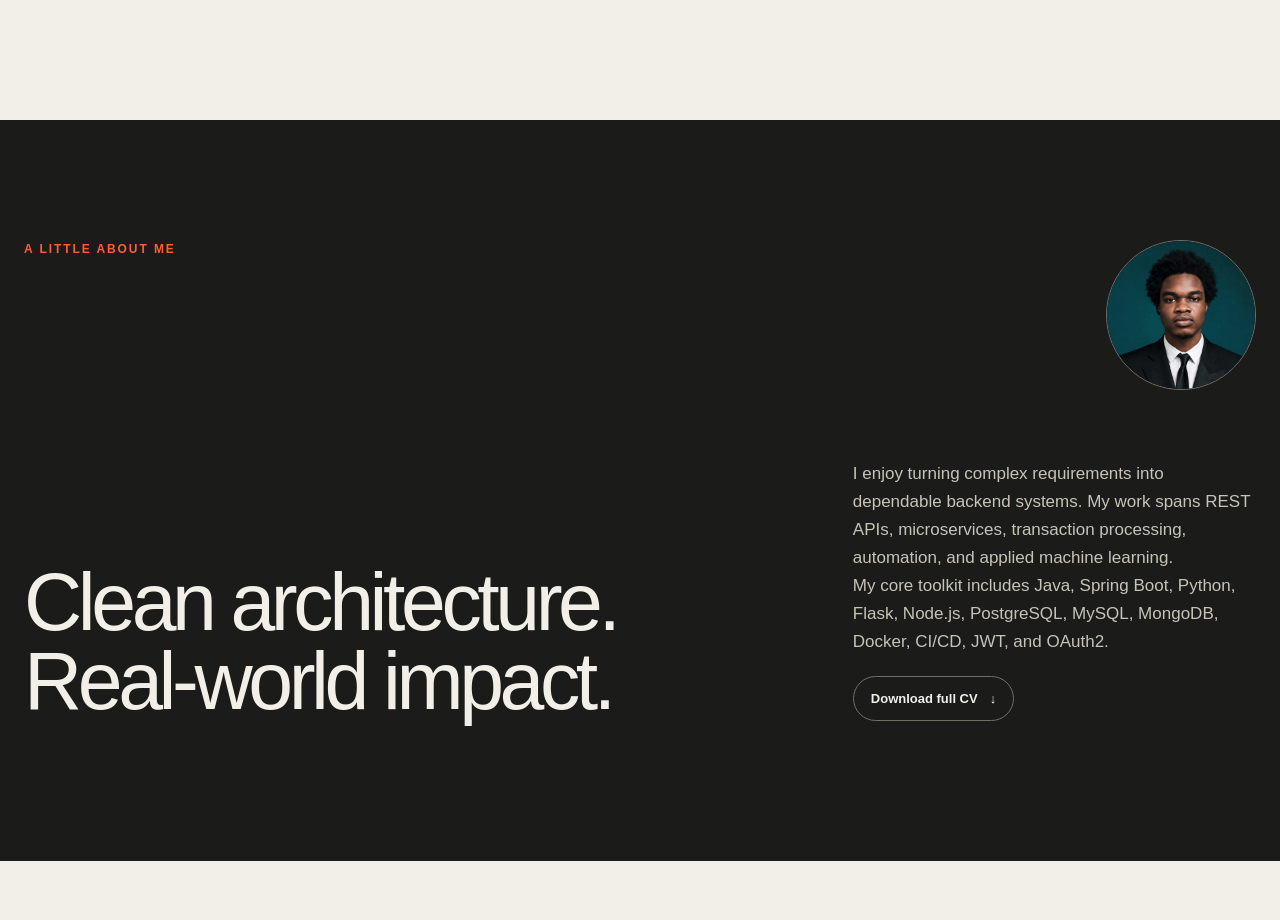
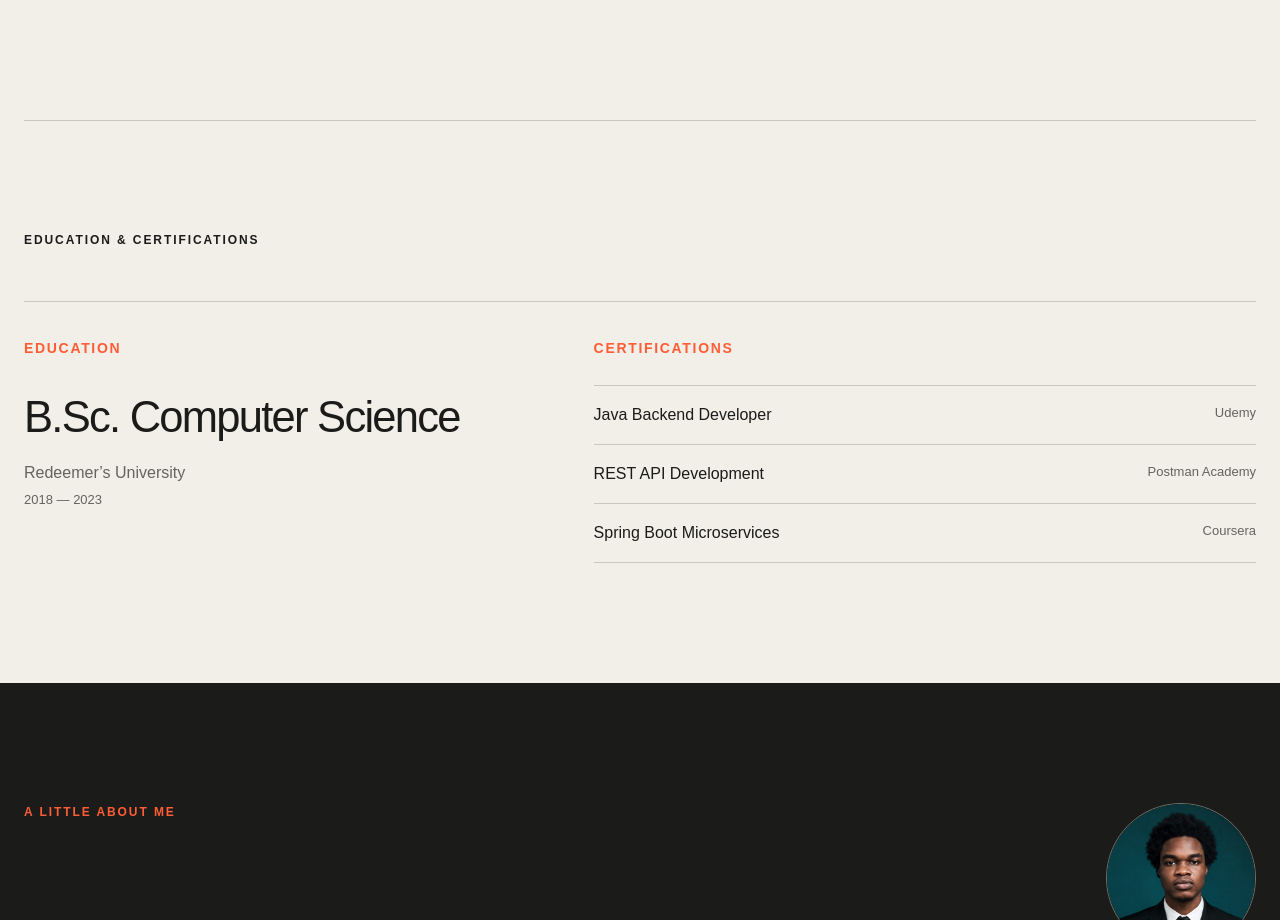
Before and after one commit to twincie/portfolio, a Next.js app: page / in a window 1280 px wide. Shown: the part 3100-4020 px from the top of the page. Built offline with nearby package versions, Linux system fonts and the light colour scheme; no server answers.

Commit message:
Add education and certifications

```diff
--- a/app/globals.css
+++ b/app/globals.css
@@ -59,6 +59,17 @@ a { color: inherit; text-decoration: none; }
 .experience-item h2 { margin: 0 0 7px; font-size: clamp(25px, 3vw, 40px); letter-spacing: -.04em; }
 .period, .role { margin: 0; color: var(--muted); font-size: 13px; }
 .role { color: var(--signal); font-weight: 700; }
+.credentials { padding: 110px 0 120px; border-top: 1px solid var(--line); }
+.credentials-heading { margin-bottom: 52px; }
+.credentials-grid { display: grid; grid-template-columns: .85fr 1.15fr; gap: 80px; border-top: 1px solid var(--line); padding-top: 36px; }
+.credential-label { margin: 0 0 26px; color: var(--signal); font-size: 14px; font-weight: 700; text-transform: uppercase; letter-spacing: .12em; }
+.education-card h2 { margin: 0 0 10px; font-size: clamp(30px, 3.4vw, 48px); letter-spacing: -.04em; }
+.education-card > p:not(.credential-label), .education-card span { margin: 0; color: var(--muted); font-size: 16px; line-height: 1.6; }
+.education-card span { display: block; margin-top: 5px; font-size: 13px; }
+.certifications-card ul { margin: 0; padding: 0; list-style: none; }
+.certifications-card li { display: flex; justify-content: space-between; gap: 24px; padding: 17px 0; border-top: 1px solid var(--line); font-size: 16px; }
+.certifications-card li:last-child { border-bottom: 1px solid var(--line); }
+.certifications-card small { color: var(--muted); font-size: 13px; white-space: nowrap; }
 .about { padding: 120px 0 140px; background: var(--about-bg); color: var(--about-ink); width: 100%; max-width: none; transition: background-color .25s, color .25s; }
 .about > * { width: min(1240px, calc(100% - 48px)); margin-left: auto; margin-right: auto; }
 .about-intro { display: flex; align-items: flex-start; justify-content: space-between; }
@@ -87,6 +98,7 @@ footer { padding: 100px 0 32px; }
   .project { grid-template-columns: 40px 1fr; } .project ul { grid-column: 2; }
   .skills { padding: 80px 0; } .skills-grid { grid-template-columns: 1fr; } .skill-group, .skill-group:nth-child(even) { padding: 26px 0; border-right: 0; }
   .experience { padding: 80px 0; } .experience-item { flex-direction: column; gap: 14px; padding: 32px 0; }
+  .credentials { padding: 80px 0; } .credentials-grid { grid-template-columns: 1fr; gap: 50px; }
   .about { padding: 90px 0; } .about-intro { align-items: center; } .portrait { width: 96px; height: 96px; } .about-copy { grid-template-columns: 1fr; gap: 44px; margin-top: 50px; }
   .footer-link { align-items: flex-end; gap: 14px; line-height: .95; overflow-wrap: anywhere; } .email-action { padding: 11px; } .email-action > span { position: absolute; width: 1px; height: 1px; overflow: hidden; clip: rect(0 0 0 0); white-space: nowrap; }
   .footer-bottom { flex-direction: column; }
--- a/app/page.tsx
+++ b/app/page.tsx
@@ -50,6 +50,13 @@ export default function Home() {
         <div><h2>{item.company}</h2><p className="role">{item.role}</p></div><p className="period">{item.period}</p>
       </article>)}</div>
     </section>
+    <section className="credentials shell" aria-labelledby="credentials-title">
+      <div className="credentials-heading"><p className="eyebrow" id="credentials-title">Education & certifications</p></div>
+      <div className="credentials-grid">
+        <article className="education-card"><p className="credential-label">Education</p><h2>B.Sc. Computer Science</h2><p>Redeemer’s University</p><span>2018 — 2023</span></article>
+        <article className="certifications-card"><p className="credential-label">Certifications</p><ul><li><span>Java Backend Developer</span><small>Udemy</small></li><li><span>REST API Development</span><small>Postman Academy</small></li><li><span>Spring Boot Microservices</span><small>Coursera</small></li></ul></article>
+      </div>
+    </section>
     <section className="about shell" id="about"><div className="about-intro"><p className="eyebrow">A little about me</p><Image className="portrait" src="/johnson-oyebode-hd.jpg" alt="Portrait of Johnson Oyebode" width={150} height={150} /></div><div className="about-copy">
       <h2>Clean architecture.<br />Real-world impact.</h2><div><p>I enjoy turning complex requirements into dependable backend systems. My work spans REST APIs, microservices, transaction processing, automation, and applied machine learning.</p><p>My core toolkit includes Java, Spring Boot, Python, Flask, Node.js, PostgreSQL, MySQL, MongoDB, Docker, CI/CD, JWT, and OAuth2.</p><a className="about-resume" href="/Johnson-Oyebode-CV.pdf" download>Download full CV <span aria-hidden="true">↓</span></a></div>
     </div></section>
```
